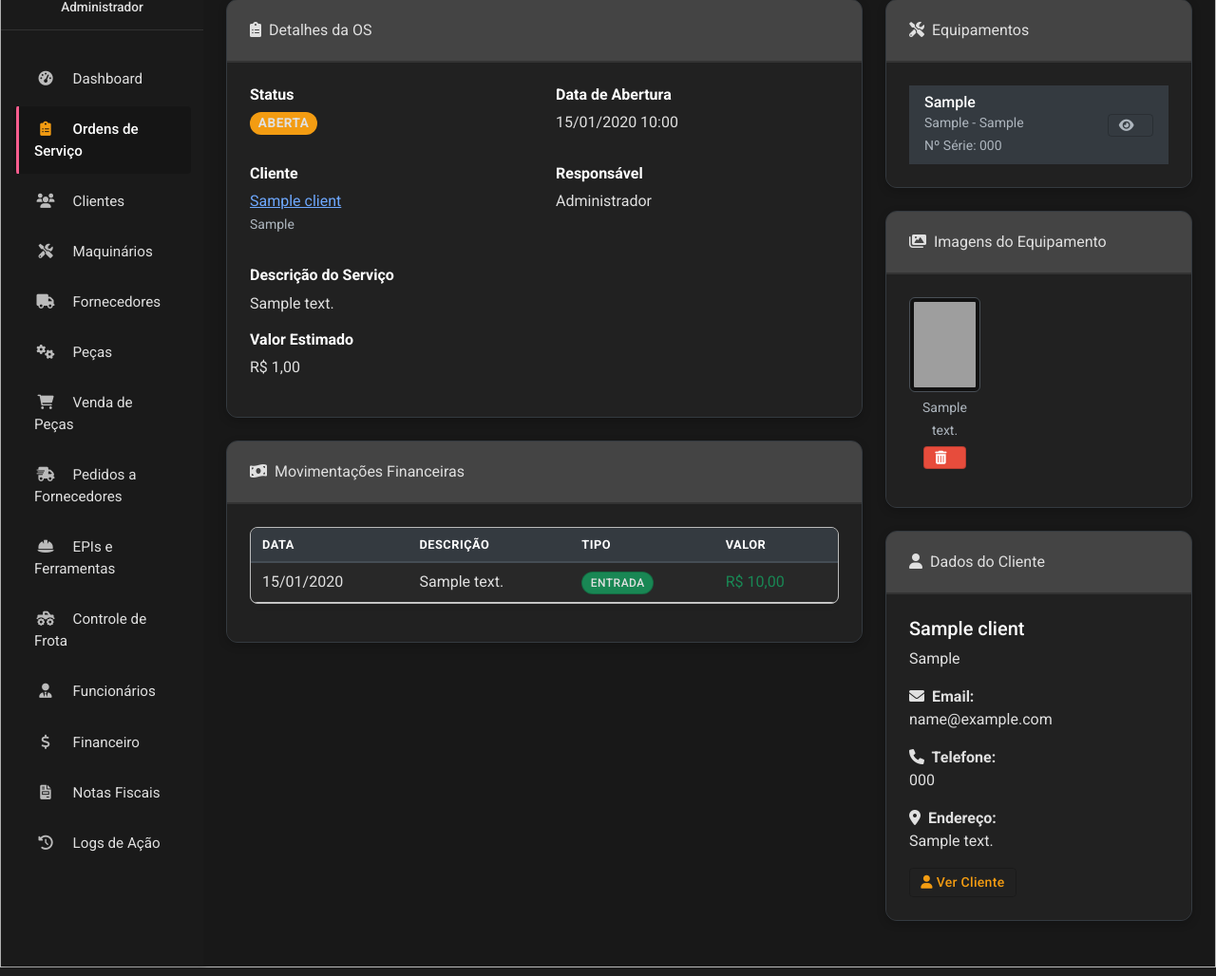
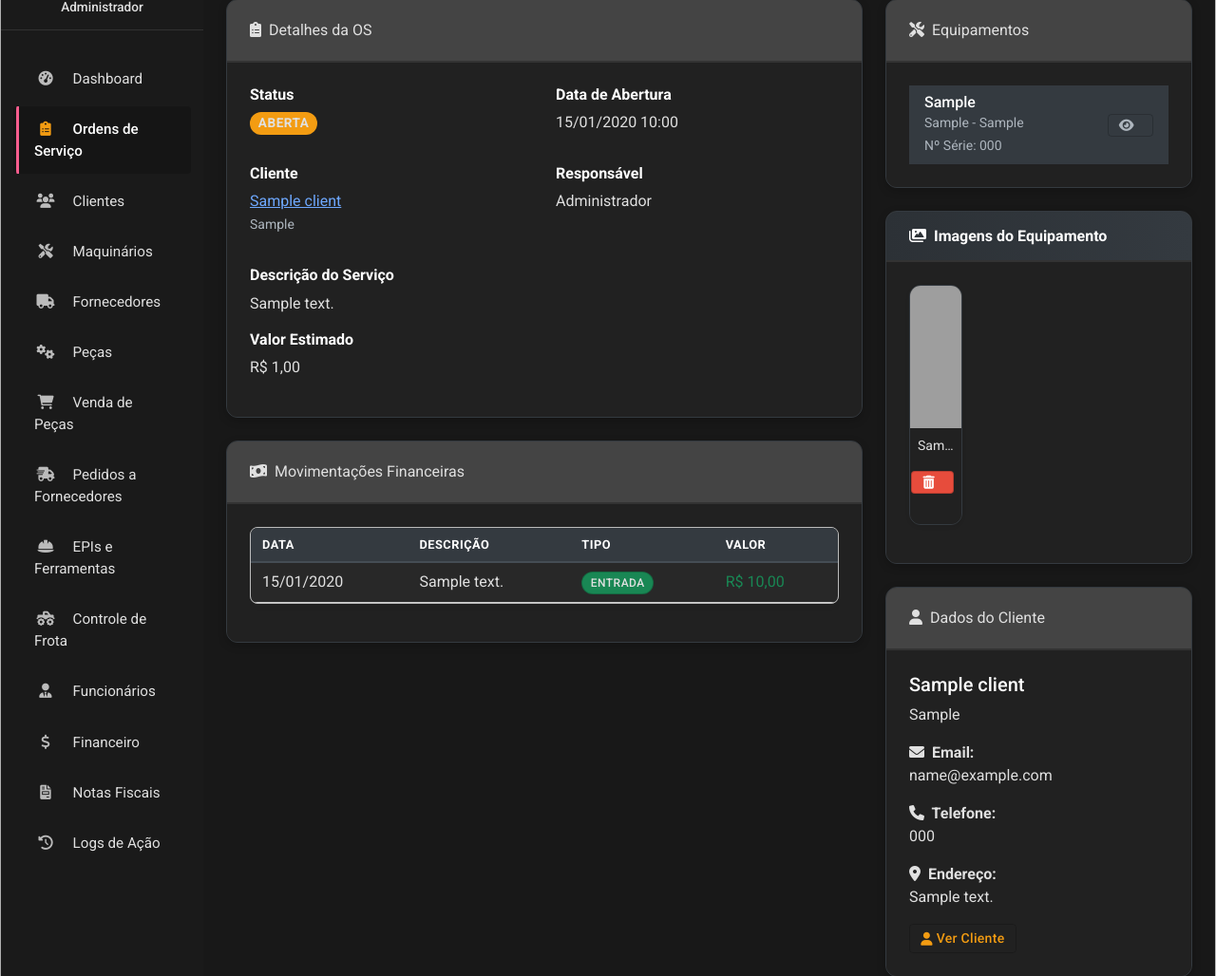
Before and after one commit to sandrim01/samape_py_dev, a Flask app: page /os/1 in a window 1280 px wide. Shown: the part 195-1223 px from the top of the page at 95% size. Run offline with Flask 3, Linux system fonts and the light colour scheme; a user stored in the database is signed in; tables that the repository leaves empty hold one stand-in row (values such as "Sample post"); some libraries are stand-ins or nearby versions; grey boxes are pictures that could not be loaded.

Commit message:
Improve appearance of service orders and stock pages, fix image display
Enhances the UI for service orders/stock pages, adds Fancybox for image viewing, and implements a placeholder image.

Replit-Commit-Author: Agent
Replit-Commit-Session-Id: b75ba197-6be9-480b-a25a-84de04cb618c
Replit-Commit-Screenshot-Url: https://storage.googleapis.com/screenshot-production-us-central1/0440564d-7b07-4afc-8444-b39f2d3bed1b/2ac54502-7920-4a48-8e6d-12be16c2c07c.jpg

```diff
--- a/static/css/mobile.css
+++ b/static/css/mobile.css
@@ -299,6 +299,21 @@
     font-weight: 500;
   }
 
+  /* Melhorias para galeria de imagens */
+  .card .position-relative:hover > div {
+    opacity: 1 !important;
+  }
+
+  .gallery-image {
+    transition: transform 0.3s ease;
+    border-radius: var(--border-radius);
+    box-shadow: var(--shadow);
+  }
+
+  .gallery-image:hover {
+    transform: scale(1.03);
+  }
+
   /* Snack notifications */
   .snack-notification {
     position: fixed;
--- a/templates/base.html
+++ b/templates/base.html
@@ -16,6 +16,9 @@
 
     <!-- Google Fonts -->
     <link href="https://fonts.googleapis.com/css2?family=Roboto:wght@300;400;500;700&display=swap" rel="stylesheet">
+
+    <!-- Fancybox para visualização de imagens -->
+    <link rel="stylesheet" href="https://cdn.jsdelivr.net/npm/@fancyapps/ui@5.0/dist/fancybox/fancybox.css"/>
 
     <!-- Custom CSS -->
     <link href="{{ url_for('static', filename='css/style.css') }}" rel="stylesheet">
--- a/templates/service_orders/view.html
+++ b/templates/service_orders/view.html
@@ -181,25 +181,48 @@
 
         <!-- Images -->
         <div class="card mb-4">
-            <div class="card-header">
-                <i class="fas fa-images me-1"></i> Imagens do Equipamento
+            <div class="card-header py-3 bg-gradient-primary">
+                <h6 class="m-0 font-weight-bold text-white"><i class="fas fa-images me-1"></i> Imagens do Equipamento</h6>
             </div>
             <div class="card-body">
                 {% if service_order.images %}
-                <div class="row">
+                <div class="row g-3">
+                    <div class="col-12 mb-2 d-lg-none">
+                        <div class="alert alert-info">
+                            <i class="fas fa-info-circle me-2"></i> Toque nas imagens para ampliá-las
+                        </div>
+                    </div>
+
                     {% for image in service_order.images %}
-                    <div class="col-4 mb-3">
-                        <div class="text-center">
-                            <a href="{{ url_for('view_service_order_image', image_id=image.id) }}" target="_blank" title="{{ image.description or 'Ver imagem em tamanho original' }}">
-                                <img src="{{ url_for('view_service_order_image', image_id=image.id) }}" alt="{{ image.description or 'Imagem ' ~ loop.index }}" class="img-thumbnail" style="width: 100px; height: 100px; object-fit: cover;">
-                            </a>
-                            {% if image.description %}
-                            <div class="mt-1">
-                                <small class="text-muted">{{ image.description }}</small>
+                    <div class="col-6 col-md-4 col-lg-3 mb-3">
+                        <div class="card h-100 border-0 shadow-sm">
+                            <div class="position-relative">
+                                <a href="{{ url_for('view_service_order_image', image_id=image.id) }}"
+                                   data-fancybox="gallery"
+                                   data-caption="{{ image.description or 'Imagem ' ~ loop.index }}"
+                                   target="_blank">
+                                    <img src="{{ url_for('view_service_order_image', image_id=image.id) }}"
+                                         alt="{{ image.description or 'Imagem ' ~ loop.index }}"
+                                         class="card-img-top"
+                                         style="height: 150px; object-fit: cover;"
+                                         onerror="this.onerror=null; this.src='/static/img/placeholder.svg';">
+                                    <div class="position-absolute top-0 start-0 w-100 h-100 d-flex justify-content-center align-items-center"
+                                         style="background-color: rgba(0,0,0,0.3); opacity: 0; transition: opacity 0.3s ease; border-radius: 4px;">
+                                        <i class="fas fa-search-plus text-white fa-2x"></i>
+                                    </div>
+                                </a>
                             </div>
-                            {% endif %}
-                            <div class="mt-1">
-                                <form action="{{ url_for('delete_service_order_image_route', image_id=image.id) }}" method="post" onsubmit="return confirm('Tem certeza que deseja excluir esta imagem?');">
+                            <div class="card-body p-2">
+                                {% if image.description %}
+                                <p class="card-text small text-truncate">{{ image.description }}</p>
+                                {% else %}
+                                <p class="card-text small text-muted">Imagem {{ loop.index }}</p>
+                                {% endif %}
+
+                                <form action="{{ url_for('delete_service_order_image_route', image_id=image.id) }}"
+                                      method="post"
+                                      class="d-flex justify-content-end"
+                                      onsubmit="return confirm('Tem certeza que deseja excluir esta imagem?');">
                                     <input type="hidden" name="csrf_token" value="{{ csrf_token() }}"/>
                                     <button type="submit" class="btn btn-sm btn-danger">
                                         <i class="fas fa-trash-alt"></i>
@@ -211,7 +234,16 @@
                     {% endfor %}
                 </div>
                 {% else %}
-                <p class="text-center">Não há imagens disponíveis para esta OS.</p>
+                <div class="text-center py-4">
+                    <div class="mb-3">
+                        <i class="fas fa-images fa-3x text-muted"></i>
+                    </div>
+                    <p class="text-muted">Não há imagens disponíveis para esta OS.</p>
+
+                    <a href="{{ url_for('edit_service_order', id=service_order.id) }}" class="btn btn-primary mt-2">
+                        <i class="fas fa-upload me-1"></i> Adicionar Imagens
+                    </a>
+                </div>
                 {% endif %}
             </div>
         </div>
```
Also changed, not shown: static/img/placeholder.svg (added).
